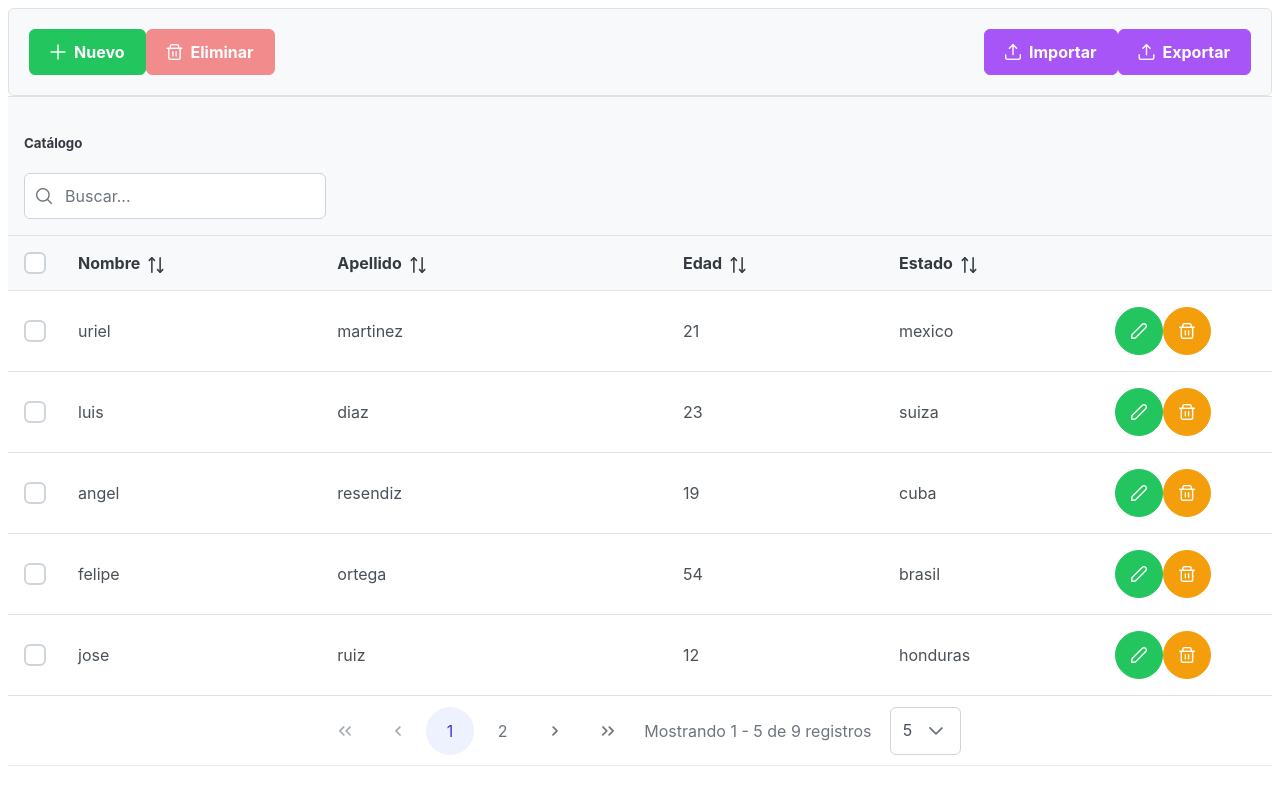
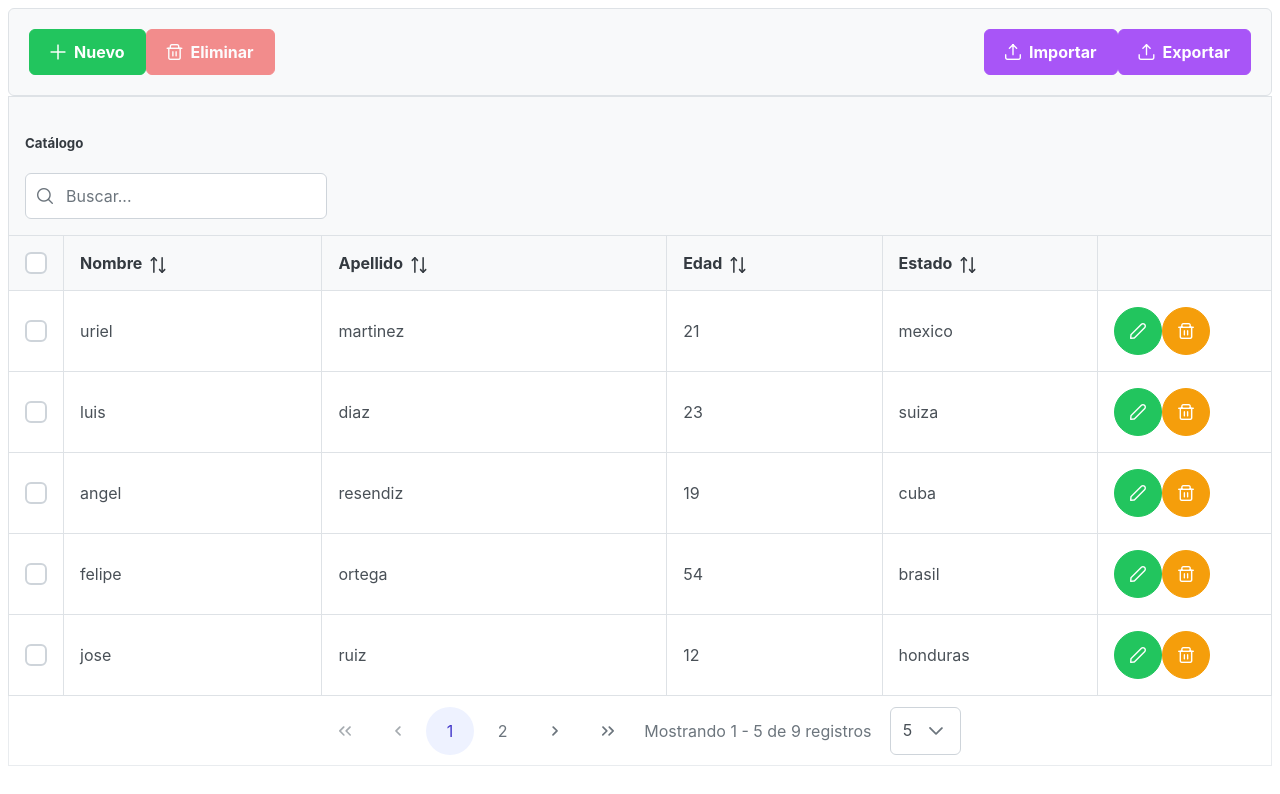
Before and after one commit to UrielMartinez21/Crud-in-React, a React (Vite) app: page / in a window 1280 px wide. Shown: the top 794 px of the page. Built offline with nearby package versions, Linux system fonts and the light colour scheme.

Commit message:
Comentarios

```diff
--- a/src/Crud.jsx
+++ b/src/Crud.jsx
@@ -11,15 +11,15 @@ const Crud = () => {
   const usuarioVacio = registroVacio
   const data = informacion
 
-  //--> Informacion
-  const [registro, setRegistro] = useState(usuarioVacio);
-  const [registros, setRegistros] = useState(null);
+  //--> Manipulacion de registros
+  const [registro, setRegistro] = useState(usuarioVacio)
+  const [registros, setRegistros] = useState(null)
+  const [seleccionarRegistros, setSeleccionarRegistros] = useState(null)
   //--> Modales
-  const [mostrarCrear, setMostrarCrear] = useState(false);
+  const [mostrarCrear, setMostrarCrear] = useState(false)
   const [mostrarEliminar, setMostrarEliminar] = useState(false);
   const [mostrarEliminarVarios, setMostrarEliminarVarios] = useState(false);
 
-  const [seleccionarRegistros, setSeleccionarRegistros] = useState(null);   // Arreglo de registros para eliminar
   const [submitted, setSubmitted] = useState(false);                        // Validar envio
   const [filtroGlobal, setFiltroGlobal] = useState(null);                   // Buscador general
 
@@ -145,7 +145,7 @@ const Crud = () => {
   }
   //------------------| Valor que se mostrara |------------------
   return (
-    <div className="datatable-crud-demo">
+    <div className="">
       <Toast ref={toast} />
 
       <Tabla
--- a/src/components/Tabla.jsx
+++ b/src/components/Tabla.jsx
@@ -67,7 +67,7 @@ const Tabla = ({
       <Toolbar className="mb-4" left={botonesIzquierda} right={botonesDerecha}></Toolbar>
 
       <DataTable ref={dt} value={registros} selection={seleccionarRegistros} onSelectionChange={(e) => setSeleccionarRegistros(e.value)}
-        dataKey="id" paginator rows={5} rowsPerPageOptions={[5, 10, 15]}
+        showGridlines paginator rows={5} rowsPerPageOptions={[5, 10, 15]}
         paginatorTemplate="FirstPageLink PrevPageLink PageLinks NextPageLink LastPageLink CurrentPageReport RowsPerPageDropdown"
         currentPageReportTemplate="Mostrando {first} - {last} de {totalRecords} registros"
         globalFilter={filtroGlobal} header={header} responsiveLayout="scroll"
```
